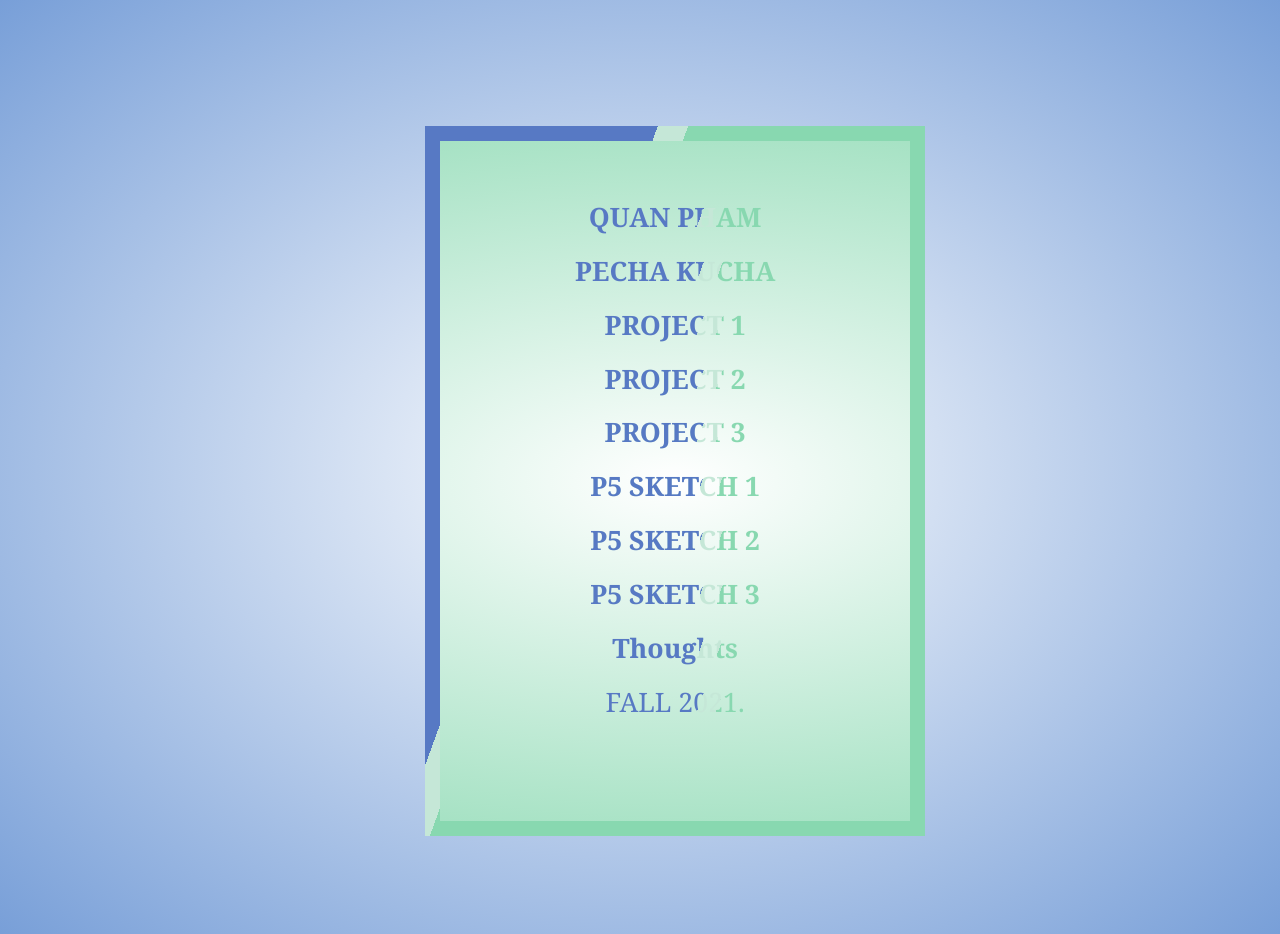
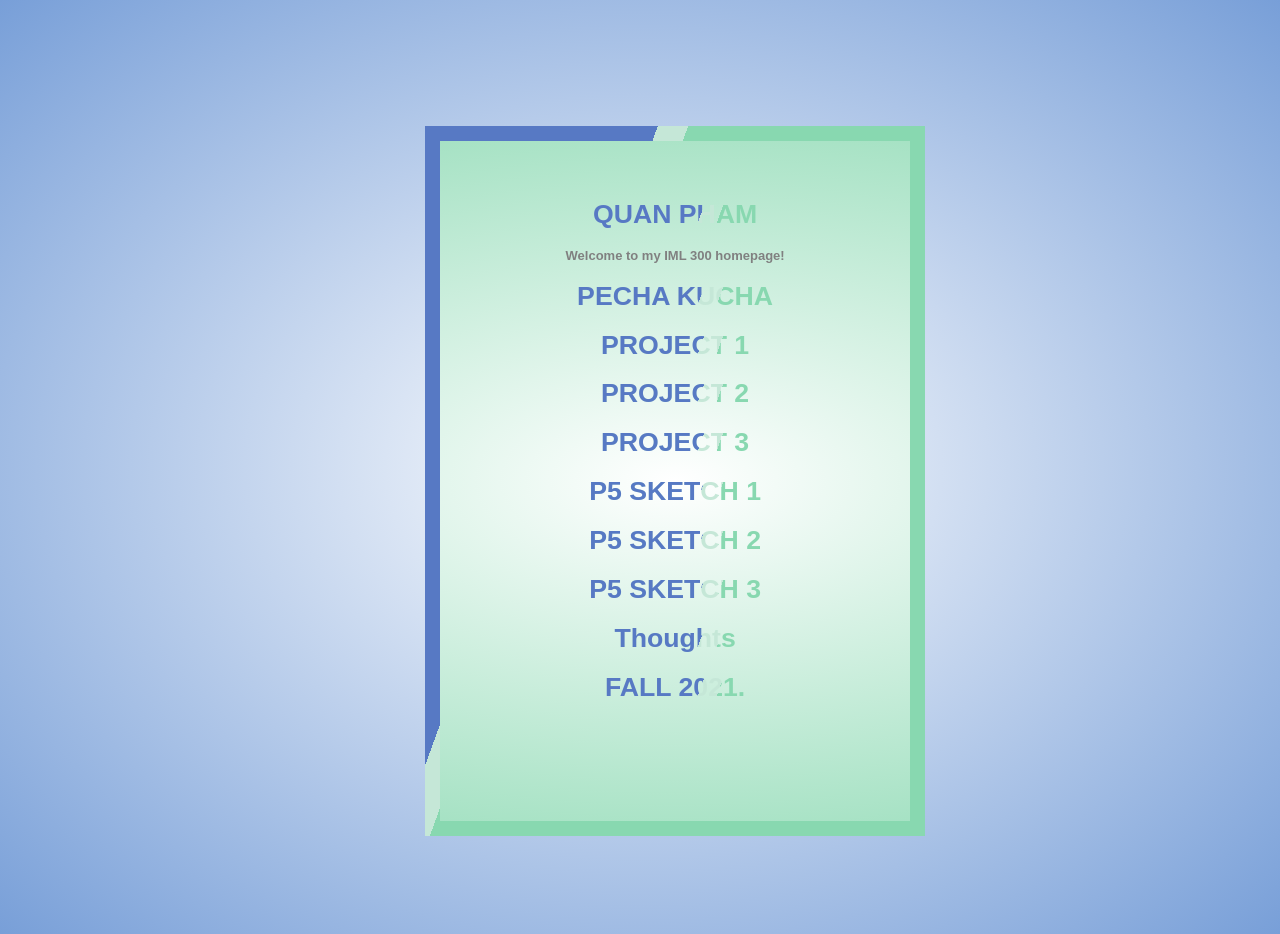
Before and after one commit to quuanp/iml300, a plain HTML site: page index.html in a window 1280 px wide. Drawn offline with Linux system fonts and the light colour scheme.

Commit message:
Home page

```diff
--- a/index.html
+++ b/index.html
@@ -11,6 +11,8 @@
       <div class="border">
         <div class="inner-cutout">
           <h1 class="knockout">QUAN PHAM</h1>
+          <div><h2>Welcome to my IML 300 homepage!</h2></div>
+
           <h1 class="knockout"><a class="link" href="">PECHA KUCHA</a></h1>
           <h1 class="knockout">
             <a class="link" href="project-1/index.html">PROJECT 1</a>
--- a/style.css
+++ b/style.css
@@ -37,7 +37,7 @@ html {
 }
 .knockout {
   text-align: center;
-  font-family: Georgia, "Times New Roman", Times, serif;
+  font-family: Arial, Helvetica, sans-serif;
   font-size: 20pt;
   color: blue;
   color: #fff;
@@ -74,5 +74,12 @@ html {
 }
 
 footer {
-  font-family: Georgia, "Times New Roman", Times, serif;
+  font-weight: bold;
 }
+
+h2 {
+  text-align: center;
+  font-family: Arial, "Helvetica Neue", Helvetica, sans-serif;
+  font-size: small;
+  color: gray;
+}
```
